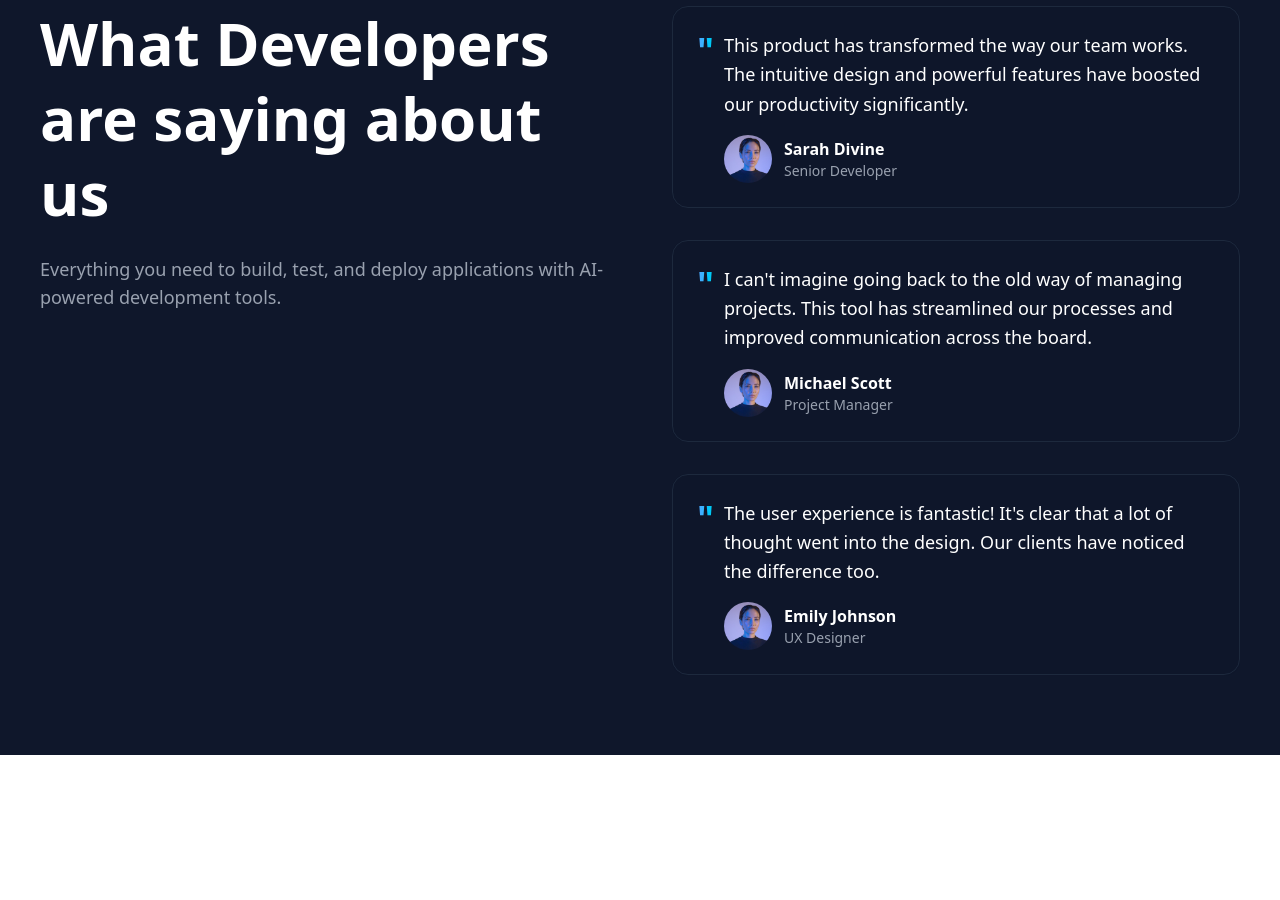
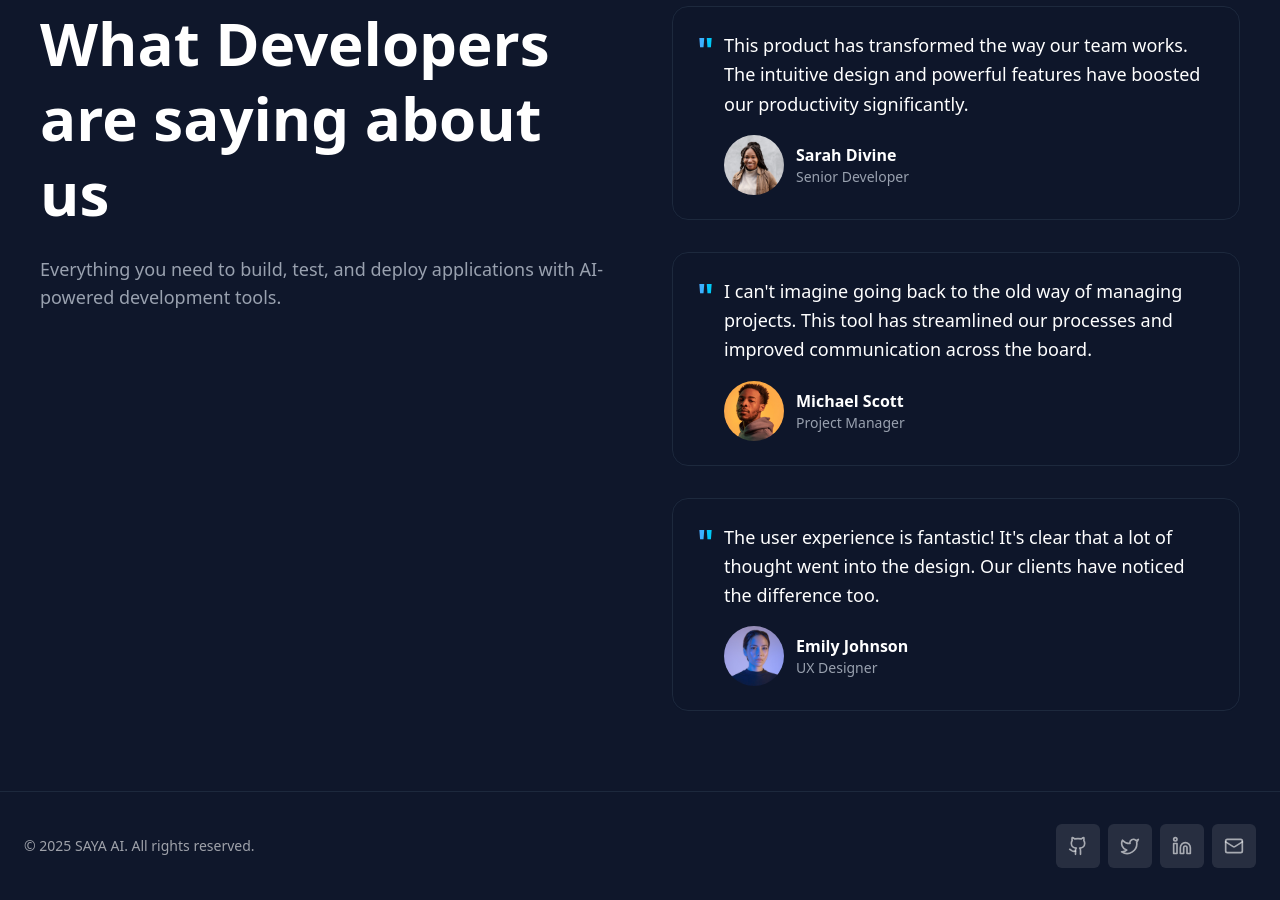
Before and after one commit to trustonyekwere/tailwind-project_1, a React (Vite) app in the folder project_1/: page / in a window 1280 px wide. Shown: the part 3400-4300 px from the top of the page. Before the commit the page ends 4155 px from the top, so only its background shows below. Built offline with nearby package versions, Linux system fonts and the light colour scheme.

Commit message:
finished entire landing page ✅

```diff
--- a/project_1/src/components/Footer.jsx
+++ b/project_1/src/components/Footer.jsx
@@ -1,3 +1,59 @@
-export default function Testimonials () {
-    return <div></div>;
+import { Github, Twitter, Linkedin, Mail } from "lucide-react";
+
+export default function Footer() {
+    const year = new Date().getFullYear();
+
+    return (
+        <footer className="border-t border-slate-800 text-white">
+            <div className="mx-auto max-w-7xl px-6 py-8">
+                <div className="flex flex-col items-center justify-between gap-6 sm:flex-row">
+
+                {/* Brand / Copyright */}
+                <p className="text-sm text-white/60">
+                    © {year} SAYA AI. All rights reserved.
+                </p>
+
+                {/* Social Icons */}
+                <div className="flex items-center gap-2">
+                    <a
+                    href="https://github.com/trustonyekwere"
+                    className="text-white/60 transition p-3 bg-white/10 rounded-md hover:text-white hover:bg-white/20"
+                    aria-label="GitHub"
+                    target="_blank"
+                    >
+                    <Github size={20} />
+                    </a>
+
+                    <a
+                    href="https://x.com/trust_onyekwere"
+                    className="text-white/60 transition p-3 bg-white/10 rounded-md hover:text-white hover:bg-white/20"
+                    aria-label="Twitter"
+                    target="_blank"
+                    >
+                    <Twitter size={20} />
+                    </a>
+
+                    <a
+                    href="https://www.linkedin.com/in/onyekwere-trust/"
+                    className="text-white/60 transition p-3 bg-white/10 rounded-md hover:text-white hover:bg-white/20"
+                    aria-label="LinkedIn"
+                    target="_blank"
+                    >
+                    <Linkedin size={20} />
+                    </a>
+
+                    <a
+                    href="mailto:trustonyekwere151@gmail.com"
+                    className="text-white/60 transition p-3 bg-white/10 rounded-md hover:text-white hover:bg-white/20"
+                    aria-label="Email"
+                    target="_blank"
+                    >
+                    <Mail size={20} />
+                    </a>
+                </div>
+
+                </div>
+            </div>
+        </footer>
+    );
 }
--- a/project_1/src/components/Testimonials.jsx
+++ b/project_1/src/components/Testimonials.jsx
@@ -2,13 +2,13 @@ const testimonials = [
     {
         name: "Sarah Divine",
         role: "Senior Developer",
-        image: "./female_profile_1.jpg",
+        image: "./sarah_divine.jpg",
         content: "This product has transformed the way our team works. The intuitive design and powerful features have boosted our productivity significantly.",
     },
     {
         name: "Michael Scott",
         role: "Project Manager",
-        image: "./female_profile_1.jpg",
+        image: "./micheal_scott.jpg",
         content: "I can't imagine going back to the old way of managing projects. This tool has streamlined our processes and improved communication across the board.",
     },
     {
@@ -47,7 +47,7 @@ export default function Testimonials () {
                                     <div className="grow">
                                         <p className="text-white text-base sm:text-lg leading-relaxed mb-3 sm:mb-4">{testimonial.content}</p>
                                         <div className="flex items-center space-x-2 sm:space-x-3">
-                                            <img src={testimonial.image} alt={testimonial.name} className="w-10 h-10 sm:w-12 sm:h-12 rounded-full object-cover" />
+                                            <img src={testimonial.image} alt={testimonial.name} className="w-10 h-10 sm:w-15 sm:h-15 rounded-full object-cover" />
                                             <div>
                                                 <h4 className="font-semibold text-white text-sm sm:text-base">{testimonial.name}</h4>
                                                 <p className="text-xs sm:text-sm text-gray-400">{testimonial.role}</p>
```
Also changed, not shown: project_1/public/micheal_scott.jpg (added), project_1/public/sarah_divine.jpg (added).
